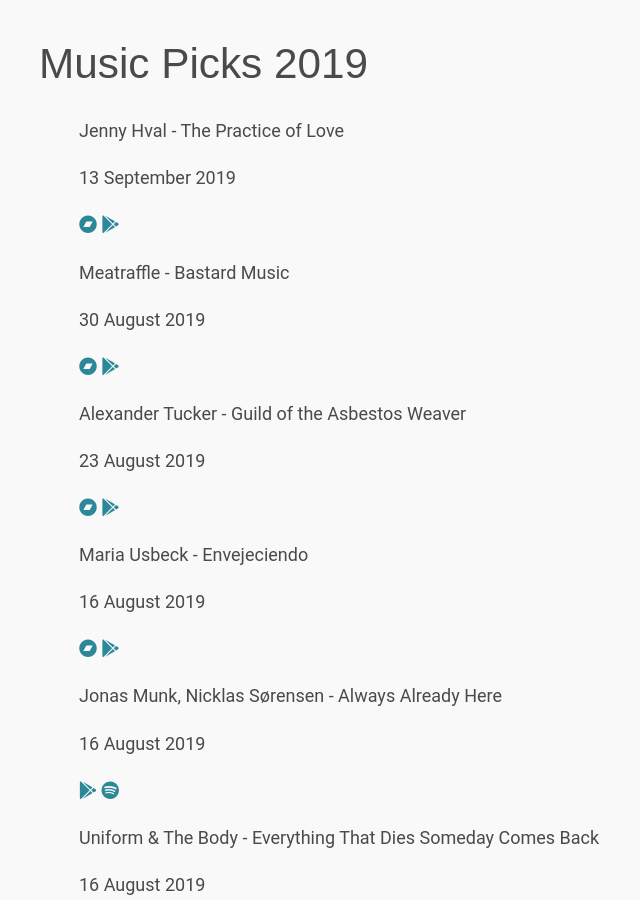
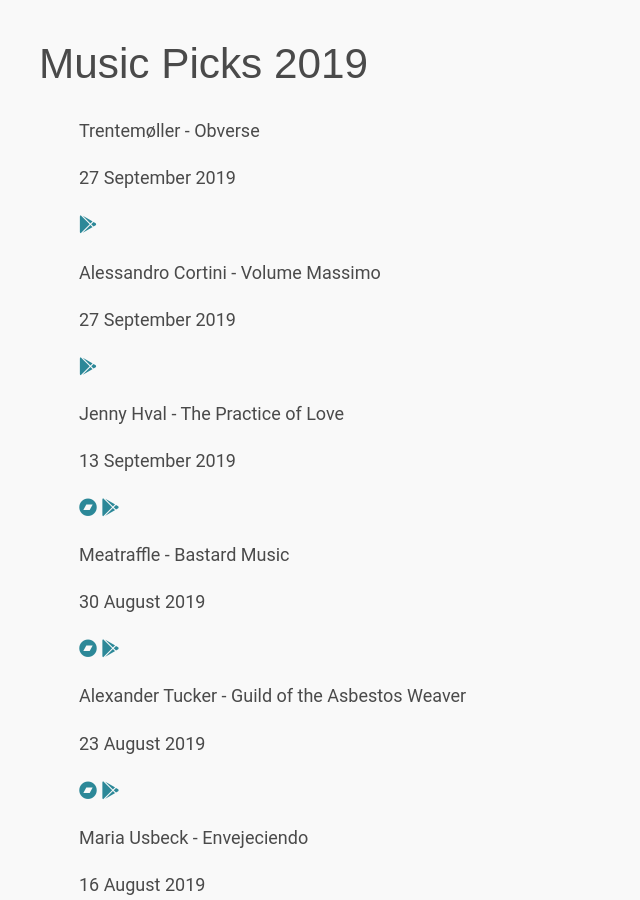
Before and after one commit to edclements/website, a Jekyll site: the page built from music-picks/2019.html, in a window 1280 px wide and 900 px high. Shown: the whole window, without its empty margins (259-899 px from the left). Built offline with Jekyll 4.4.1, drawn with Linux system fonts in a browser that asks for light colours; nearby versions of some CDN libraries.

Commit message:
Add releases

```diff
--- a/_data/music-picks/2019.yml
+++ b/_data/music-picks/2019.yml
@@ -732,3 +732,13 @@
   date: 2019-09-13
   google: https://play.google.com/music/listen?u=0#/album/B67cuun457lsuxf73whkxwmcvou
   title: The Practice of Love
+
+- artist: Alessandro Cortini
+  date: 2019-09-27
+  google: https://play.google.com/music/listen?u=0#/album/Bi7uds6dq4sxcb5bzszlic7tvsq
+  title: Volume Massimo
+
+- artist: Trentemøller
+  date: 2019-09-27
+  google: https://play.google.com/music/listen?u=0#/album/B67xo2nshr4r35zjyww5qe2ndxm
+  title: Obverse
```
